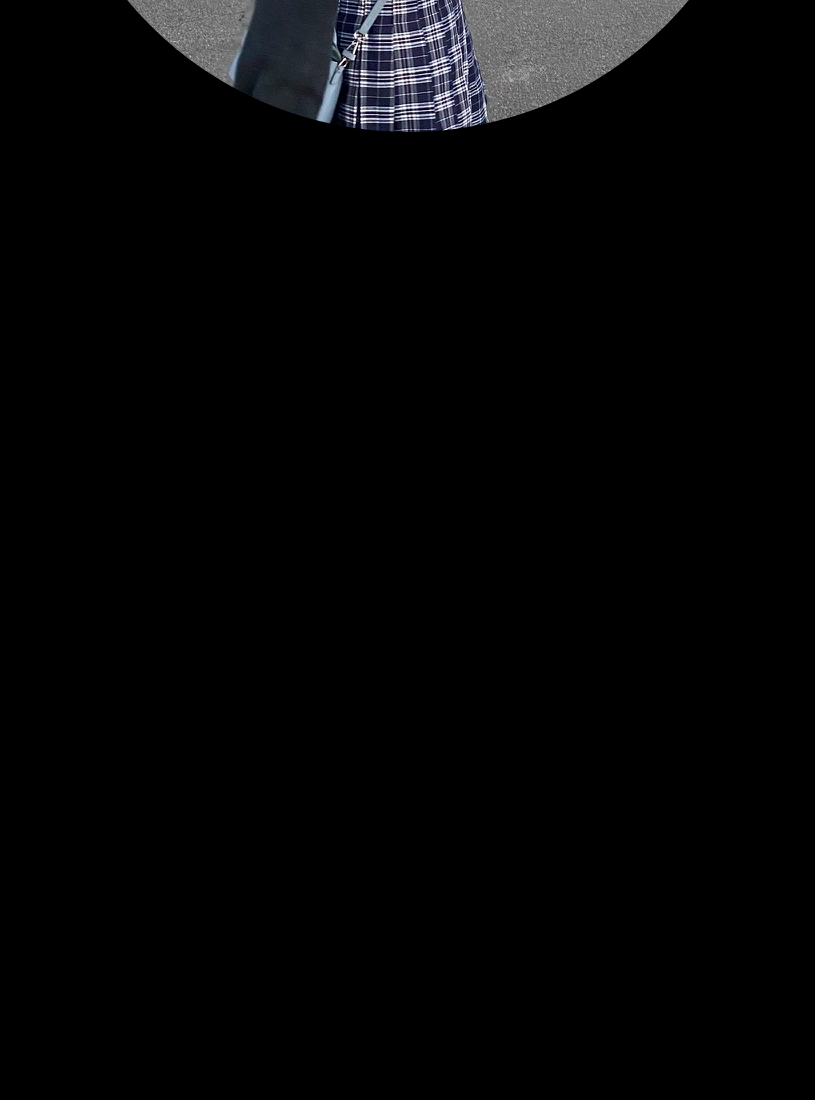
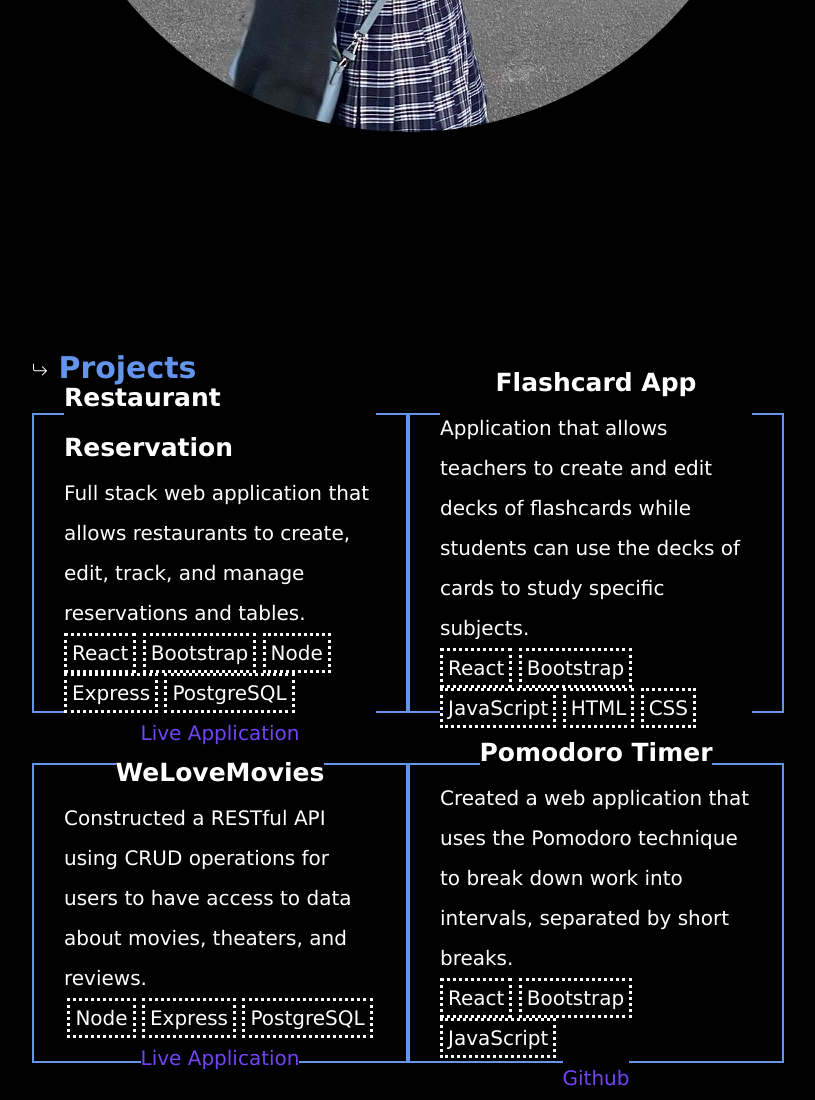
Before and after one commit to chilledpop/portfolio, a plain HTML site: page index.html in a window 1280 px wide. Shown: the part 1937-3037 px from the top of the page, without its empty margins (232-1047 px from the left). Before the commit the page ends 2197 px from the top, so only its background shows below. Drawn offline with Linux system fonts and the light colour scheme.

Commit message:
added projects container and styling

```diff
--- a/index.html
+++ b/index.html
@@ -69,7 +69,7 @@
 
       <br />
 
-      <section id="about" class="about-container">
+      <section id="about">
         <div>
           <h2 class="body-font heading blue-text">
             <svg xmlns="http://www.w3.org/2000/svg" width="16" height="16" fill="currentColor" class="bi bi-arrow-return-right" viewBox="0 0 16 16">
@@ -94,6 +94,65 @@
 
       <br />
 
+      <section id="projects">
+        <div>
+          <h2 class="body-font heading blue-text">
+            <svg xmlns="http://www.w3.org/2000/svg" width="16" height="16" fill="currentColor" class="bi bi-arrow-return-right" viewBox="0 0 16 16">
+              <path fill-rule="evenodd" d="M1.5 1.5A.5.5 0 0 0 1 2v4.8a2.5 2.5 0 0 0 2.5 2.5h9.793l-3.347 3.346a.5.5 0 0 0 .708.708l4.2-4.2a.5.5 0 0 0 0-.708l-4-4a.5.5 0 0 0-.708.708L13.293 8.3H3.5A1.5 1.5 0 0 1 2 6.8V2a.5.5 0 0 0-.5-.5z"/>
+            </svg>
+            Projects
+          </h2>
+        </div>
+        <br />
+        <div>
+          <div id="left-box" class="card body-font body-text line-spacing">
+            <h3 class="subheading">Restaurant Reservation</h3>
+            <p>Full stack web application that allows restaurants to create, edit, track, and manage reservations and tables.</p>
+            <p>
+              <span>React</span>
+              <span>Bootstrap</span>
+              <span>Node</span>
+              <span>Express</span>
+              <span>PostgreSQL</span>
+            </p>
+            <a href="https://front-end-kappa-liard.vercel.app/dashboard" class="purple-text">Live Application</a>
+          </div>
+          <div id="right-box" class="card body-font body-text line-spacing">
+            <h3 class="subheading">Flashcard App</h3>
+            <p>Application that allows teachers to create and edit decks of flashcards while students can use the decks of cards to study specific subjects.</p>
+            <p>
+              <span>React</span>
+              <span>Bootstrap</span>
+              <span>JavaScript</span>
+              <span>HTML</span>
+              <span>CSS</span>
+            </p>
+            <a href="https://github.com/chilledpop/Flashcard-App" class="purple-text">Github</a>
+          </div>
+          <div id="left-box" class="card body-font body-text line-spacing">
+            <h3 class="subheading">WeLoveMovies</h3>
+            <p>Constructed a RESTful API using CRUD operations for users to have access to data about movies, theaters, and reviews.</p>
+            <p>
+              <span>Node</span>
+              <span>Express</span>
+              <span>PostgreSQL</span>
+            </p>
+            <a href="https://welovemovies-tn-client.herokuapp.com" class="purple-text">Live Application</a>
+          </div>
+        </div>
+        <div id="right-box" class="card body-font body-text line-spacing">
+          <h3 class="subheading">Pomodoro Timer</h3>
+          <p>Created a web application that uses the Pomodoro technique to break down work into intervals, separated by short breaks.</p>
+          <p>
+            <span>React</span>
+            <span>Bootstrap</span>
+            <span>JavaScript</span>
+          </p>
+          <a href="https://github.com/chilledpop/Pomodoro-Timer" class="purple-text">Github</a>
+        </div>
+      </div>
+      </section>
+
       <script src="script.js"></script>
   </body>
 </html>
--- a/style.css
+++ b/style.css
@@ -67,7 +67,8 @@ body main {
 }
 
 
-.about-container {
+#about,
+#projects {
     margin-top: 100px;
     padding: 50px 200px;
 }
@@ -152,3 +153,40 @@ img {
 #about p {
     padding-bottom: 80px;
 }
+
+
+/* STYLING PROJECT CONTAINER */
+
+.card {
+    display: flex;
+    flex-direction: column;
+    align-items: center;
+    justify-content: center;
+    border: 2px solid cornflowerblue;
+    padding: 30px;
+}
+
+
+#projects div div {
+    margin-bottom: 50px;
+}
+
+
+#left-box {
+    float: left;
+    width: 50%;
+    height: 300px;
+}
+
+
+#right-box {
+    float: right;
+    width: 50%;
+    height: 300px;
+}
+
+
+#projects span {
+    border: dotted;
+    padding: 5px;
+}
```
